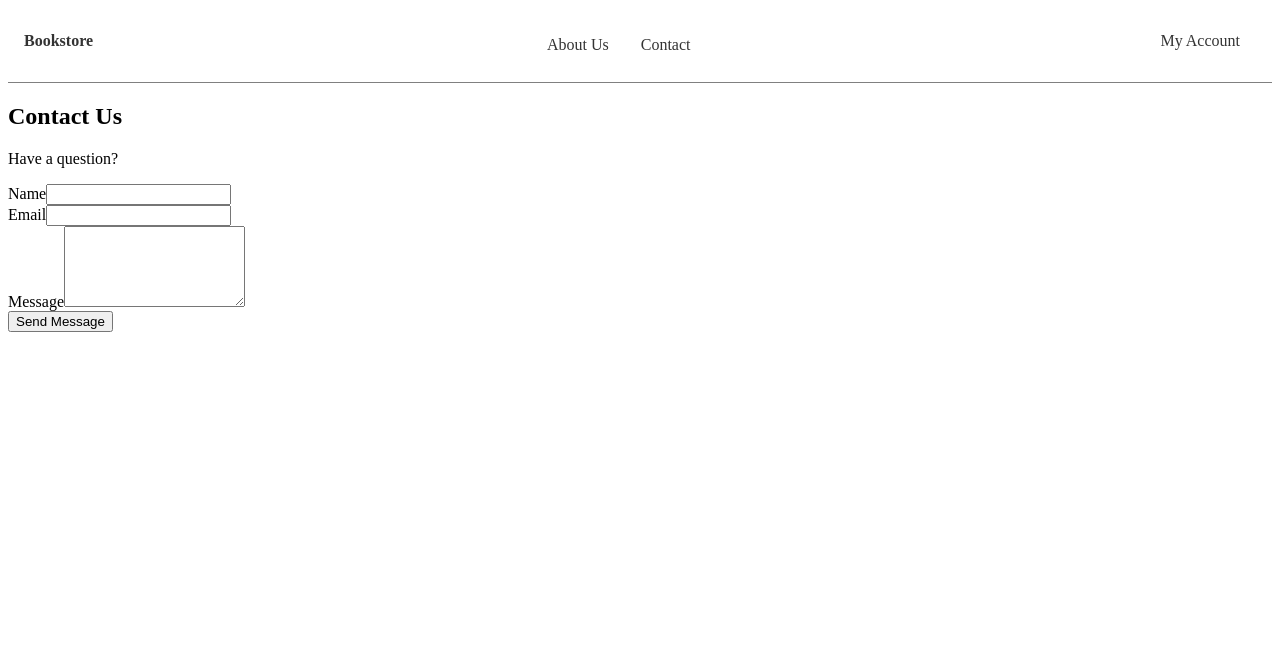
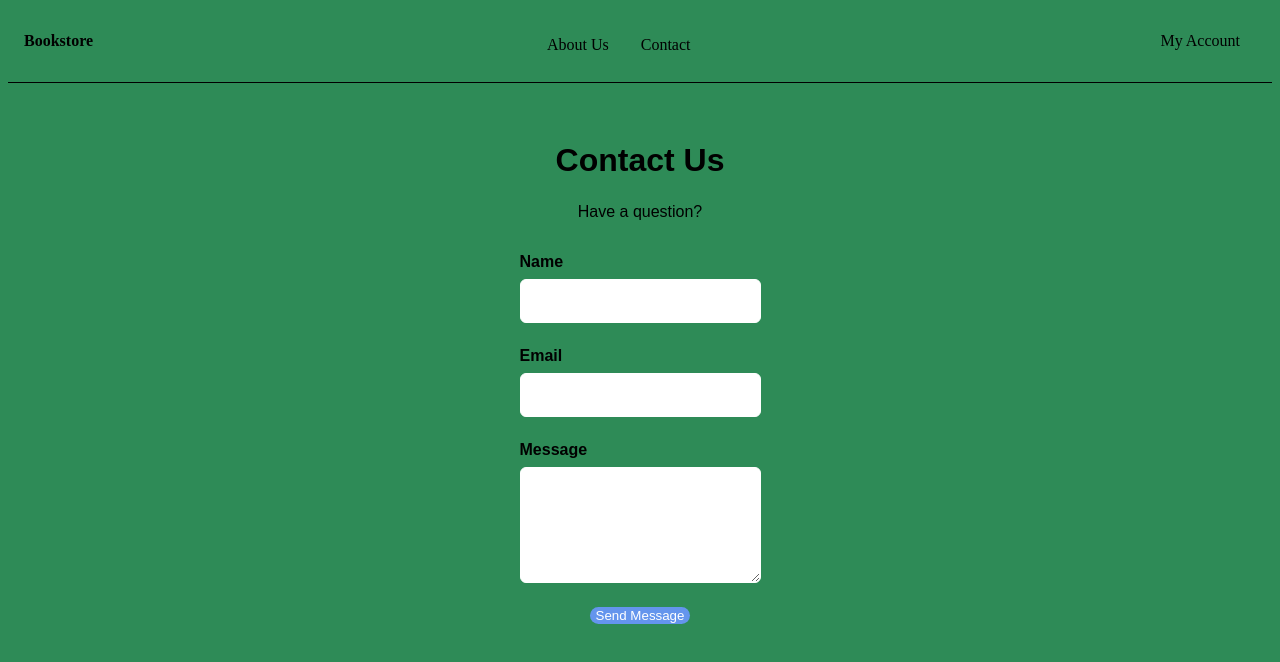
Before and after one commit to underScoreSpace/bookstore, a React (Vite) app in the folder bookstore-frontend/: page /contact in a window 1280 px wide. Shown: the top 662 px of the page. Built offline with nearby package versions, Linux system fonts and the light colour scheme.

Commit message:
Added styling to Contact page and adjusting some text colors on App.css

```diff
--- a/bookstore-frontend/src/App.css
+++ b/bookstore-frontend/src/App.css
@@ -1,7 +1,9 @@
-
+body{
+    background-color: seagreen;
+}
 nav {
     padding: 1rem;
-    border-bottom: 1px gray solid;
+    border-bottom: 1px black solid;
 }
 
 nav div {
@@ -14,7 +16,7 @@ nav .navbar-brand {
     font-weight: bold;
     margin-bottom: 0.5rem;
     text-decoration: none;
-    color: #333;
+    color: black;
 }
 
 nav ul {
@@ -29,12 +31,12 @@ nav ul {
 
 nav li a {
     text-decoration: none;
-    color: #333;
+    color: black;
     font-weight: 500;
 }
 
 nav li a:hover {
-    color: darkgreen;
+    color: blue;
 }
 
 /* Modal background */
@@ -86,7 +88,7 @@ nav li a:hover {
 }
 
 .modal-content button:hover {
-    background: darkgreen;
+    background: blue;
 }
 
 /* Dropdown menu buttons */
@@ -96,7 +98,7 @@ nav li a:hover {
     border: none;
     text-align: left;
     padding: 0.75rem 1rem;
-    color: #333;
+    color: black;
     font-weight: 500;
     cursor: pointer;
     font-size: 1rem;
@@ -104,11 +106,11 @@ nav li a:hover {
 
 .dropdown-menu button:hover {
     background: #f5f5f5;
-    color: darkgreen;
+    color: blue;
 }
 
 .dropdown-trigger {
-    color: #333;
+    color: black;
     font-weight: 500;
     cursor: pointer;
     padding: 0.5rem 1rem;
@@ -116,7 +118,7 @@ nav li a:hover {
 }
 
 .dropdown-trigger:hover {
-    color: darkgreen;
+    color: blue;
 }
 
 .dropdown {
--- /dev/null
+++ b/bookstore-frontend/src/ContactPage.css
@@ -0,0 +1,64 @@
+
+.contact-page {
+    display: flex;
+    flex-direction: column;
+    align-items: center;
+    justify-content: center;
+    background-color: seagreen;
+    font-family: Arial, sans-serif;
+    padding: 2rem;
+}
+
+.contact-page h2 {
+    font-size: 2rem;
+    margin-bottom: 0.5rem;
+    color: black;
+}
+
+.contact-page p {
+    margin-bottom: 2rem;
+    color: black;
+}
+
+.info-table {
+    background: seagreen;
+    display: flex;
+    flex-direction: column;
+    gap: 1.5rem;
+}
+
+.info-table div {
+    display: flex;
+    flex-direction: column;
+}
+
+
+.info-table label {
+    margin-bottom: 0.5rem;
+    font-weight: bold;
+    color: black;
+}
+
+
+.info-table input,
+.info-table textarea {
+    padding: 0.75rem;
+    border: 1px solid white;
+    border-radius: 6px;
+    font-size: 1rem;
+    transition: border-color 0.3s;
+}
+
+.info-table button {
+    align-self: center;
+    background-color: cornflowerblue;
+    color: white;
+    border: none;
+    border-radius: 12px;
+    cursor: pointer;
+    transition: background-color 0.3s;
+}
+
+.info-table button:hover {
+    background-color: green;
+}
--- a/bookstore-frontend/src/ContactPage.jsx
+++ b/bookstore-frontend/src/ContactPage.jsx
@@ -1,11 +1,11 @@
-
+import "./ContactPage.css"
 
 export default function ContactPage() {
     return (
-        <div>
+        <div className="contact-page">
             <h2>Contact Us</h2>
             <p>Have a question?</p>
-                <form>
+                <form className="info-table">
                     <div>
                         <label>Name</label>
                         <input
```
Also changed, not shown: 2 other files (tests, documents, lock files or other folders).
